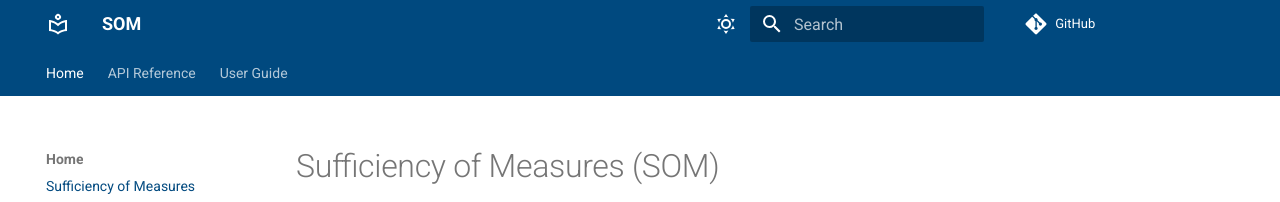
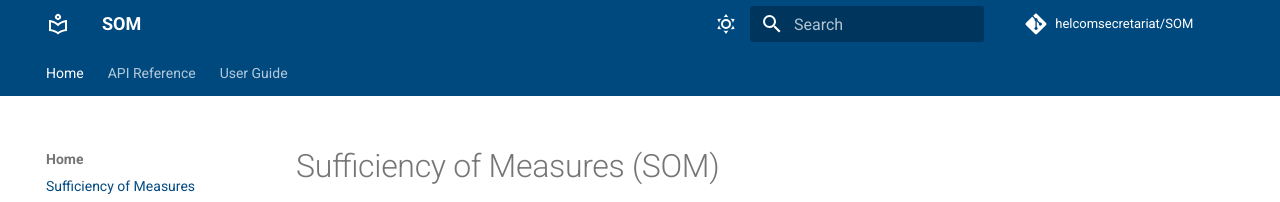
Before and after one commit to helcomsecretariat/SOM, an MkDocs documentation site: the page built from docs/index.md, in a window 1280 px wide. Shown: the top 202 px of the page. Built offline with MkDocs 1.6.1 and Material for MkDocs 9.7.7, drawn with Linux system fonts in a browser that asks for light colours; comment, search, counter and statistics services are not loaded; some of the changed lines change nothing that is shown.

Commit message:
github actions test

```diff
--- a/mkdocs.yml
+++ b/mkdocs.yml
@@ -1,6 +1,7 @@
 site_name: SOM
 site_description: “Sufficiency of Measures Tool Documentation”
 repo_url: https://github.com/helcomsecretariat/SOM
+repo_name: helcomsecretariat/SOM
 theme:
   name: material
   font:
@@ -63,9 +64,9 @@ plugins:
       handlers:
         python:
           paths: [src]
-  # - git-revision-date-localized:
-  #     type: date
-  # - git-authors
+  - git-revision-date-localized:
+      type: date
+  - git-authors
 
 copyright: Copyright &copy 2025 Baltic Marine Environment Protection Commission
 
```
Also changed, not shown: 1 other file.
